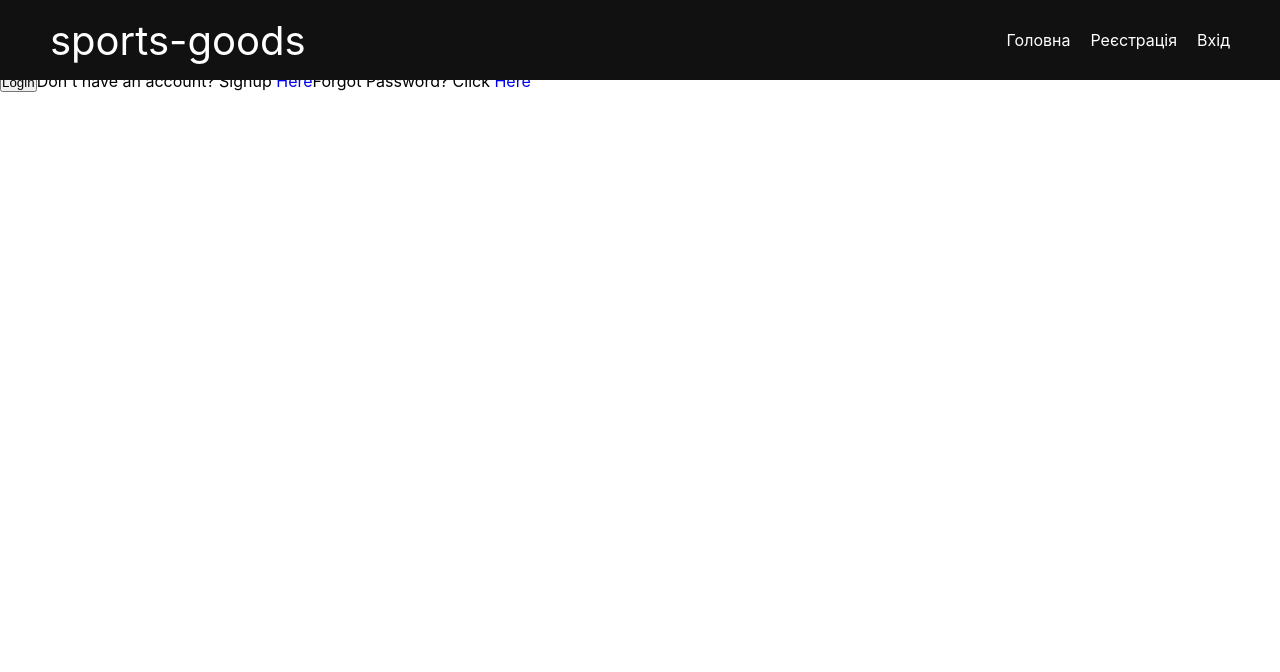
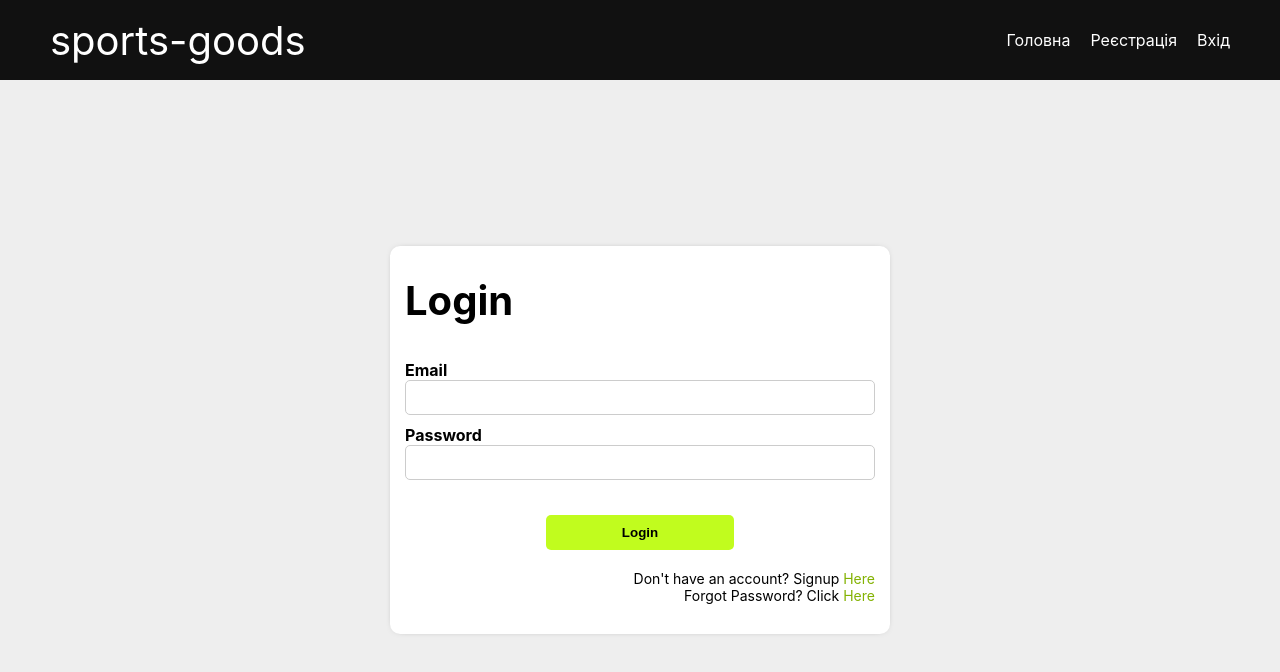
Before and after one commit to Taras0310/sportsgoods-store, a React (Create React App) app: page /login in a window 1280 px wide. Shown: the top 672 px of the page. Built offline with nearby package versions, Linux system fonts and the light colour scheme; no server answers; the database is empty.

Commit message:
rewrite ui for auth forms

```diff
--- a/src/component/Header.js
+++ b/src/component/Header.js
@@ -7,16 +7,13 @@ import Home from "../pages/Home";
 export default function Header() {
   const { clearFilter } = useStore();
   const { currentUser, logout, admin } = useAuth();
-  const [error, setError] = useState("");
 
   async function handleLogout() {
-    setError("");
-
-    // try {
-    //   await logout();
-    // } catch {
-    //   setError("Failed to log out!");
-    // }
+    try {
+      await logout();
+    } catch {
+      alert("Failed to log out!");
+    }
   }
 
   return (
--- a/src/pages/ForgotPassword.js
+++ b/src/pages/ForgotPassword.js
@@ -37,25 +37,20 @@ export default function ForgotPassword() {
   }
 
   return (
-    <div className="log">
-      <Header />
+    <div className="page form-page">
       <form autoComplete="off" className="form-group" onSubmit={handleSubmit}>
-        <h2>Password Reset</h2>
+        <h2 className="form-title">Password Reset</h2>
         {message && <div className="error-alert">{message}</div>}
         <div className="field">
           <label htmlFor="email">
             <strong>Email</strong>
           </label>
-          <input
-            type="email"
-            className="form-control"
-            ref={emailRef}
-            required
-          />
+          <input type="email" className="inp-field" ref={emailRef} required />
         </div>
-        <button type="submit" className="btn">
+        <button type="submit" className="btn-primary">
           Змінити пароль
         </button>
+        <div className="have-acc">
           <span>
             Don't have an account? Signup
             <Link to="/registration"> Here</Link>
@@ -64,6 +59,7 @@ export default function ForgotPassword() {
             Already have an account? Login
             <Link to="/login"> Here</Link>
           </span>
+        </div>
       </form>
     </div>
   );
--- a/src/pages/Login.js
+++ b/src/pages/Login.js
@@ -34,26 +34,32 @@ export default function Login() {
   }
 
   return (
-    <div className="log">
-      <Header />
+    <div className="page form-page">
       <form autoComplete="off" className="form-group" onSubmit={handleSubmit}>
-        <h2>Login</h2>
+        <h2 className="form-title">Login</h2>
         {error && <div className="error-alert">{error}</div>}
         <div className="field">
           <label htmlFor="email">
             <strong>Email</strong>
           </label>
-          <input type="email" ref={emailRef} required />
+          <input type="email" className="inp-field" ref={emailRef} required />
         </div>
         <div className="field">
           <label htmlFor="passowrd">
             <strong>Password</strong>
           </label>
-          <input type="password" ref={passwordRef} required />
+          <input
+            type="password"
+            className="inp-field"
+            ref={passwordRef}
+            required
+          />
         </div>
-        <button type="submit" className="btn">
+        <button type="submit" className="btn-primary">
           Login
         </button>
+
+        <div className="have-acc">
           <span>
             Don't have an account? Signup
             <Link to="/registration"> Here</Link>
@@ -62,6 +68,7 @@ export default function Login() {
             Forgot Password? Click
             <Link to="/forgotpassword"> Here</Link>
           </span>
+        </div>
       </form>
     </div>
   );
--- a/src/pages/Registration.js
+++ b/src/pages/Registration.js
@@ -38,41 +38,51 @@ export default function Registration() {
   }
 
   return (
-    <div className="sign">
+    <div className="page form-page">
       <form autoComplete="off" className="form-group" onSubmit={handleSubmit}>
-        <h2>Sign up</h2>
+        <h2 className="form-title">Sign up</h2>
         {error && <div className="error-alert">{error}</div>}
         <div className="field">
           <label htmlFor="email">
             <strong>Email</strong>
           </label>
-          <input type="email" ref={emailRef} required />
+          <input type="email" className="inp-field" ref={emailRef} required />
         </div>
         <div className="field">
           <label htmlFor="text">
             <strong>Name</strong>
           </label>
-          <input type="text" ref={nameRef} required />
+          <input type="text" className="inp-field" ref={nameRef} required />
         </div>
         <div className="field">
           <label htmlFor="passowrd">
             <strong>Password</strong>
           </label>
-          <input type="password" ref={passwordRef} required />
+          <input
+            type="password"
+            className="inp-field"
+            ref={passwordRef}
+            required
+          />
         </div>
         <div className="field">
           <label htmlFor="confirm passowrd">
             <strong>Confirm password</strong>
           </label>
-          <input type="password" ref={passwordConfirmRef} required />
+          <input
+            type="password"
+            className="inp-field"
+            ref={passwordConfirmRef}
+            required
+          />
         </div>
-        <button type="submit" className="btn">
-          SUBMIT
-        </button>
-        <span>
+        <span className="have-acc">
           Already have an account? Login
           <Link to="/login"> Here</Link>
         </span>
+        <button type="submit" className="btn-primary">
+          SUBMIT
+        </button>
       </form>
     </div>
   );
--- a/src/styles/controls.scss
+++ b/src/styles/controls.scss
@@ -26,6 +26,7 @@
   gap: 5px;
   padding: 0 10px;
   width: 100px;
+  height: 35px;
   background-color: $primary;
   border: none;
   border-radius: 5px;
--- a/src/styles/layout.scss
+++ b/src/styles/layout.scss
@@ -32,6 +32,73 @@ header {
   width: 100%;
   padding-top: 80px;
   height: 100%;
+}
+
+.form-page {
+  display: flex;
+  justify-content: center;
+  align-items: center;
+  height: 100vh;
+  background-color: #eee;
+}
+
+.form-group {
+  display: flex;
+  flex-direction: column;
+  justify-content: center;
+  width: 500px;
+  background-color: $light;
+  border-radius: 10px;
+  padding: 30px 15px;
+  box-shadow: 0 0 10px -7px #000;
+
+  .error-alert {
+    background-color: lighten($red, 50%);
+    border-radius: 10px;
+    padding: 5px 15px;
+    margin-bottom: 10px;
+    margin-top: 10px;
+    border: 1px solid $red;
+  }
+
+  .form-title {
+    font-size: 40px;
+    margin-bottom: 30px;
+  }
+  .field {
+    display: flex;
+    flex-direction: column;
+    margin-top: 5px;
+    margin-bottom: 5px;
+  }
+
+  .inp-field {
+    height: 35px;
+    border: 1px solid #ccc;
+    border-radius: 5px;
+    outline: none;
+    padding-left: 15px;
+    padding-right: 15px;
+  }
+
+  .btn-primary {
+    width: 40%;
+    align-self: center;
+    margin-top: 30px;
+  }
+
+  .have-acc {
+    display: flex;
+    flex-direction: column;
+    align-items: flex-end;
+    font-size: 14px;
+    align-self: flex-end;
+    margin-top: 20px;
+  }
+
+  a {
+    color: darken($primary, 20%);
+  }
 }
 
 .category-block {
```
Lines whose indentation alone changed are shown as unchanged.
